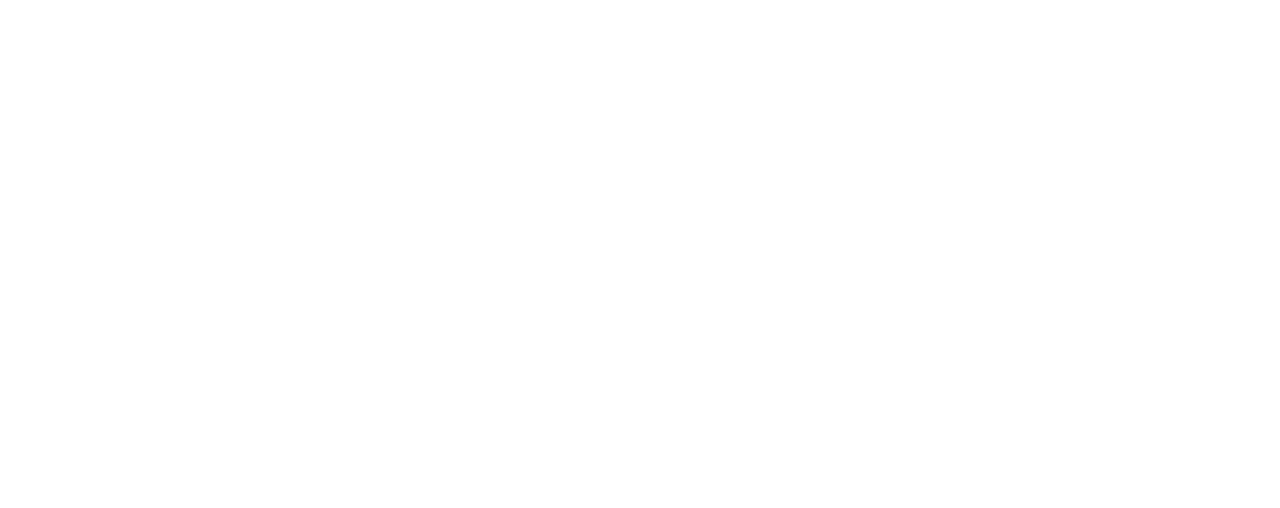
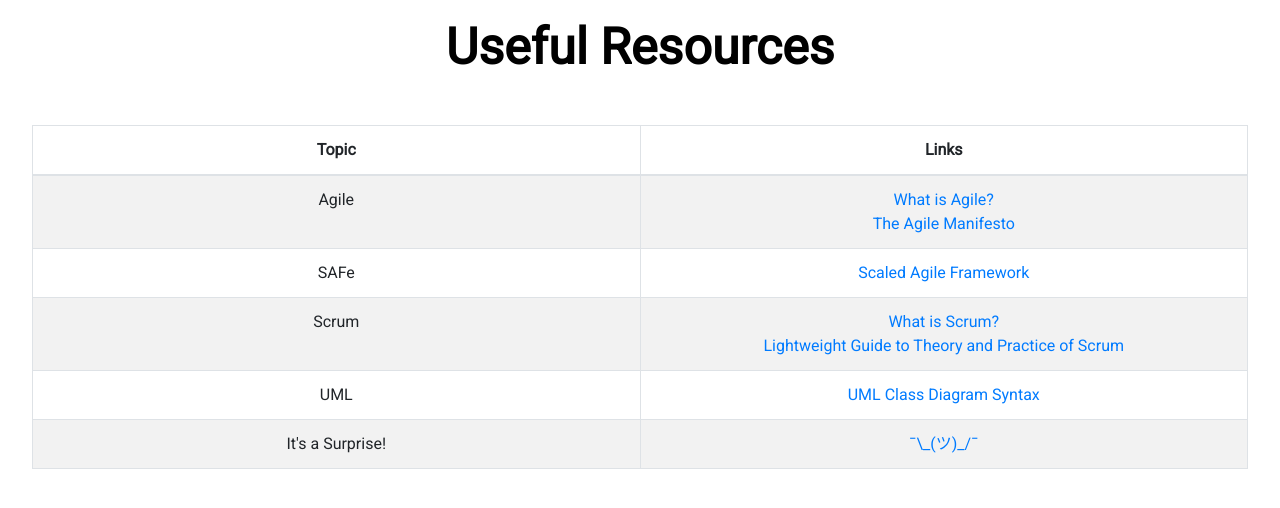
Before and after one commit to mvuu0006/FIT3170, a React (Create React App) app in the folder git-frontend/: page /useful-websites-frontend in a window 1280 px wide. Shown: the top 508 px of the page. Built offline with nearby package versions, Linux system fonts and the light colour scheme.

Commit message:
Adding useful safe page to our front-end

```diff
--- a/git-frontend/src/components/PageHandler.tsx
+++ b/git-frontend/src/components/PageHandler.tsx
@@ -7,6 +7,7 @@
 } from "react-router-dom";
 import App from './App';
 import Contacts from './contacts/Contacts';
+import UsefulResources from './UsefulSafeResources'
 
 export default function PageHandler() {
     return (
@@ -15,6 +16,9 @@
                 <Route path="/contacts">
                     <Contacts />
                  </Route>
+                <Route path="/useful-websites-frontend">
+                    <UsefulResources />
+                 </Route>
                 <Route path="/">
                     <App />
                 </Route>
--- /dev/null
+++ b/git-frontend/src/components/UsefulSafeResources.tsx
@@ -0,0 +1,49 @@
+import React from "react";
+import './App.css';
+import Form from 'react-bootstrap/Form';
+import Table from 'react-bootstrap/Table';
+
+class UsefulResources extends React.Component {
+  // Rendering the useful safe resources page
+  render() {
+    return (
+      <div className="Info-Page">
+                <div className="Page-Title">
+                  <Form.Label>Useful Resources</ Form.Label></div>
+                  <div className="Repo-adder">
+            <Table striped bordered hover>
+              <thead>
+                <tr>
+                  <th>Topic</th>
+                  <th>Links</th>
+                </tr>
+              </thead>
+              <tbody>
+                <tr>
+                  <td>Agile</td>
+                  <td><a target="_blank" rel="noopener noreferrer" href={"https://www.atlassian.com/agile"}>What is Agile?</a><div><a target="_blank" rel="noopener noreferrer" href={"https://agilemanifesto.org"}>The Agile Manifesto</a></div></td>
+                </tr>
+                <tr>
+                  <td>SAFe</td>
+                  <td><a target="_blank" rel="noopener noreferrer" href={"https://www.scaledagileframework.com"}>Scaled Agile Framework</a></td>
+                </tr>
+                <tr>
+                  <td>Scrum</td>
+                  <td><a target="_blank" rel="noopener noreferrer" href={"https://www.scrum.org/resources/what-is-scrum"}>What is Scrum?</a><div><a target="_blank" rel="noopener noreferrer" href={"https://scrumprimer.org/scrumprimer20_small.pdf"}>Lightweight Guide to Theory and Practice of Scrum</a></div></td>
+                </tr>
+                <tr>
+                  <td>UML</td>
+                  <td><a rel="noopener noreferrer" href={"https://www.alexandriarepository.org/module/uml-class-diagram-syntax"} target="_blank">UML Class Diagram Syntax</a></td>
+                </tr>
+                <tr>
+                  <td>It's a Surprise!</td>
+                  <td><a target="_blank" rel="noopener noreferrer" href={"https://www.thehappybroadcast.com/"}>¯\_(ツ)_/¯ </a></td>
+                </tr>
+              </tbody>
+            </Table>
+      </div></div>
+    );
+  }
+}
+
+export default UsefulResources;
```
